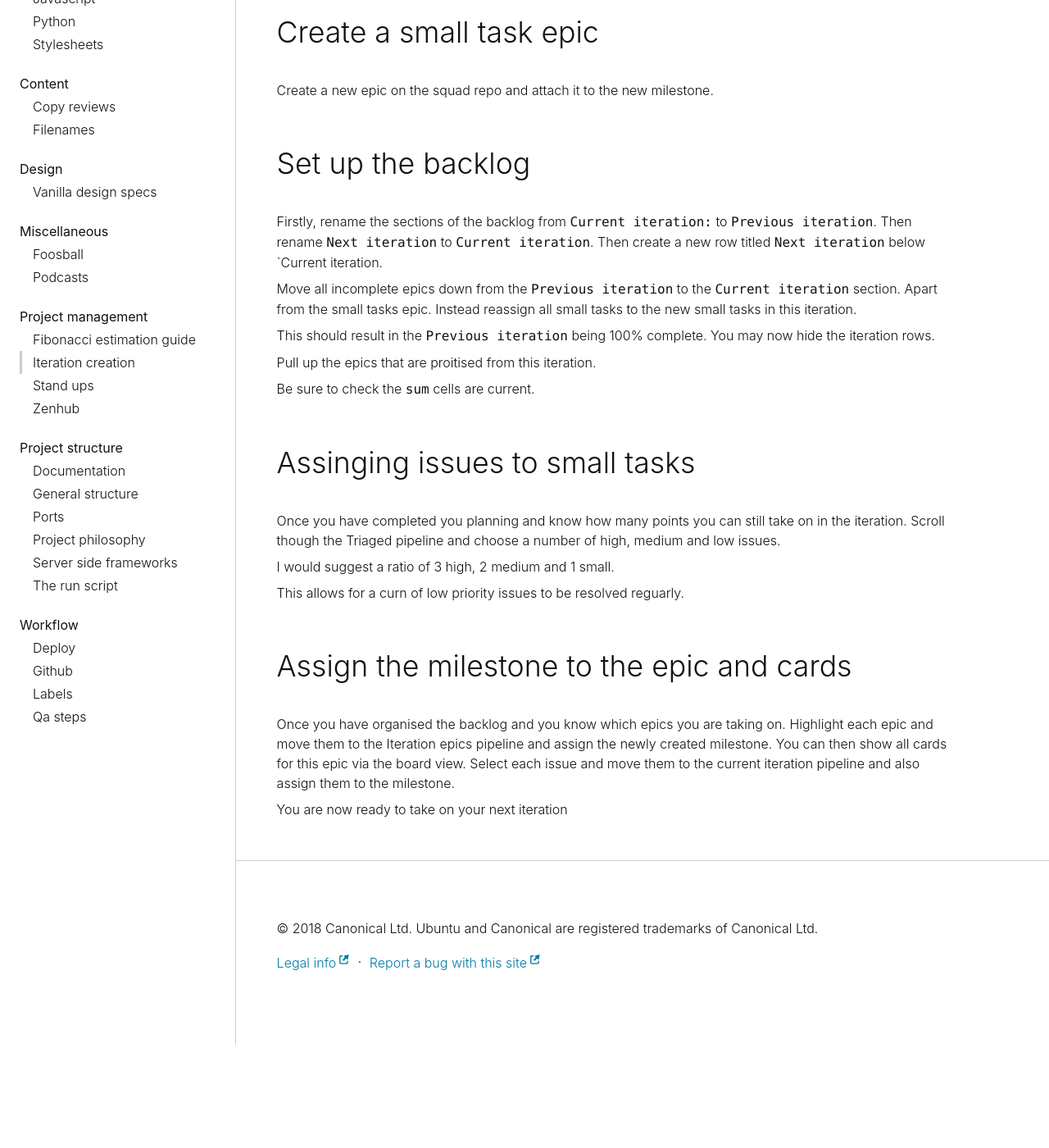
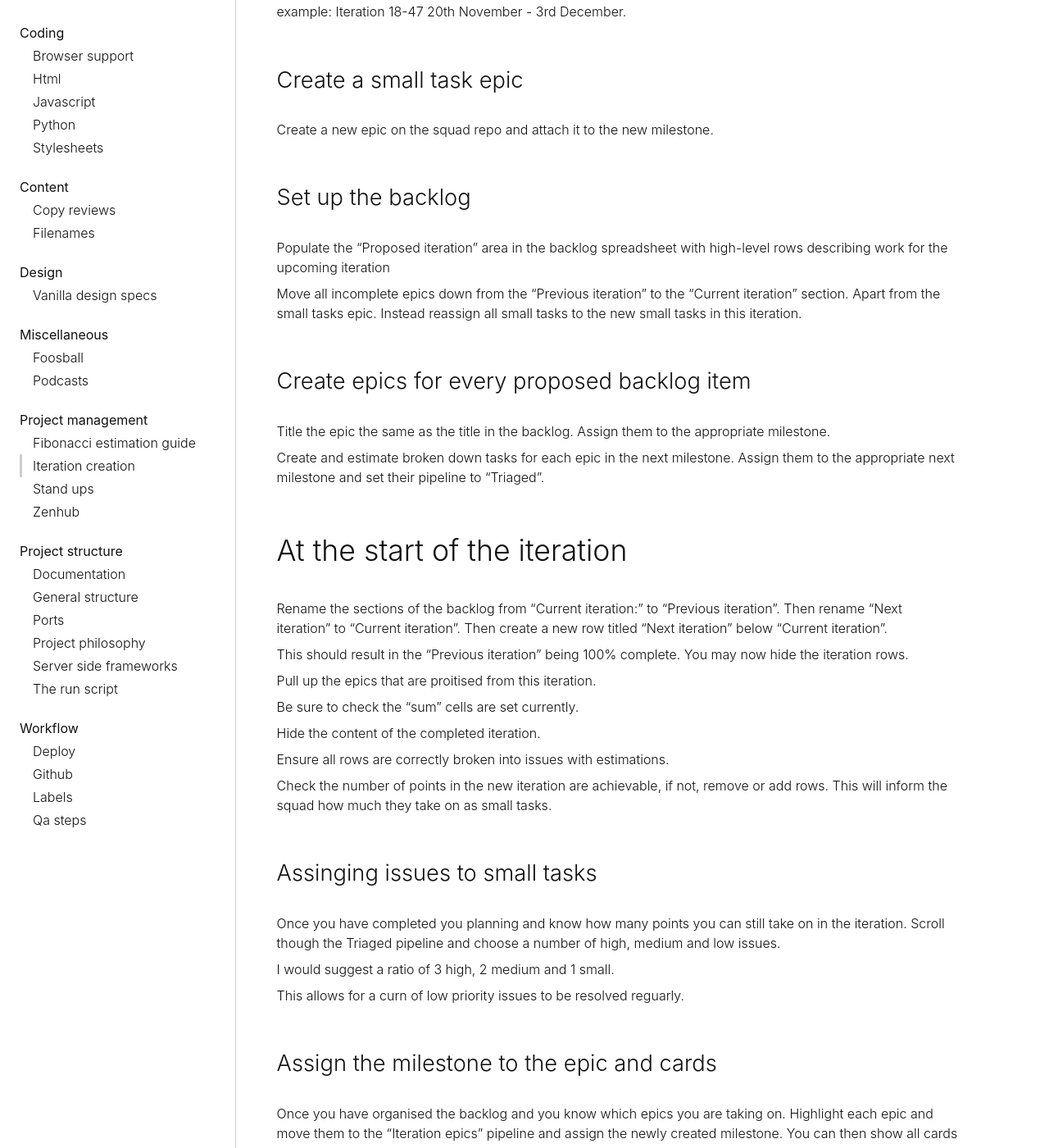
Before and after one commit to canonical-web-and-design/practices, a Jekyll site: the page built from project-management/iteration-creation.md, in a window 1280 px wide and 1400 px high, scrolled down 556 px. Shown: the whole window at 82% size. Built offline with Jekyll 4.4.1, drawn with Linux system fonts in a browser that asks for light colours; some web fonts are replaced; before the commit the page ends 1830 px from its top, so only the background shows below that; some of the changed text lies outside the part shown.

Commit message:
Updated the document based on the feedback

```diff
--- a/project-management/iteration-creation.md
+++ b/project-management/iteration-creation.md
@@ -3,27 +3,44 @@ title: Iteration creation
 description: These are the steps to follow when creating a new iteration
 ---
 
-## Create a milestone
+## Before the iteration starts
+### Create a milestone
 
 Go to your squads repo and create a milestone titled: Iteration {number}-{week} {date from} - {date to} for example: Iteration 18-47 20th November - 3rd December.
 
-## Create a small task epic
+### Create a small task epic
 
 Create a new epic on the squad repo and attach it to the new milestone.
 
-## Set up the backlog
+### Set up the backlog
 
-Firstly, rename the sections of the backlog from `Current iteration:` to `Previous iteration`. Then rename `Next iteration` to `Current iteration`. Then create a new row titled `Next iteration` below `Current iteration.
+Populate the "Proposed iteration" area in the backlog spreadsheet with high-level rows describing work for the upcoming iteration
 
-Move all incomplete epics down from the `Previous iteration` to the `Current iteration` section. Apart from the small tasks epic. Instead reassign all small tasks to the new small tasks in this iteration.
+Move all incomplete epics down from the "Previous iteration" to the "Current iteration" section. Apart from the small tasks epic. Instead reassign all small tasks to the new small tasks in this iteration.
 
-This should result in the `Previous iteration` being 100% complete. You may now hide the iteration rows.
+### Create epics for every proposed backlog item
+
+Title the epic the same as the title in the backlog. Assign them to the appropriate milestone.
+
+Create and estimate broken down tasks for each epic in the next milestone. Assign them to the appropriate next milestone and set their pipeline to "Triaged".
+
+## At the start of the iteration
+
+Rename the sections of the backlog from "Current iteration:" to "Previous iteration". Then rename "Next iteration" to "Current iteration". Then create a new row titled "Next iteration" below "Current iteration".
+
+This should result in the "Previous iteration" being 100% complete. You may now hide the iteration rows.
 
 Pull up the epics that are proitised from this iteration.
 
-Be sure to check the `sum` cells are current.
+Be sure to check the "sum" cells are set currently.
 
-## Assinging issues to small tasks
+Hide the content of the completed iteration.
+
+Ensure all rows are correctly broken into issues with estimations.
+
+Check the number of points in the new iteration are achievable, if not, remove or add rows. This will inform the squad how much they take on as small tasks.
+
+### Assinging issues to small tasks
 
 Once you have completed you planning and know how many points you can still take on in the iteration. Scroll though the Triaged pipeline and choose a number of high, medium and low issues.
 
@@ -31,8 +48,8 @@ I would suggest a ratio of 3 high, 2 medium and 1 small.
 
 This allows for a curn of low priority issues to be resolved reguarly.
 
-## Assign the milestone to the epic and cards
+### Assign the milestone to the epic and cards
 
-Once you have organised the backlog and you know which epics you are taking on. Highlight each epic and move them to the Iteration epics pipeline and assign the newly created milestone. You can then show all cards for this epic via the board view. Select each issue and move them to the current iteration pipeline and also assign them to the milestone.
+Once you have organised the backlog and you know which epics you are taking on. Highlight each epic and move them to the "Iteration epics" pipeline and assign the newly created milestone. You can then show all cards for this epic via the board view. Select each issue and move them to the "Current iteration" pipeline and also assign them to the milestone.
 
-You are now ready to take on your next iteration
+You are now ready to take on your next iteration.
```
